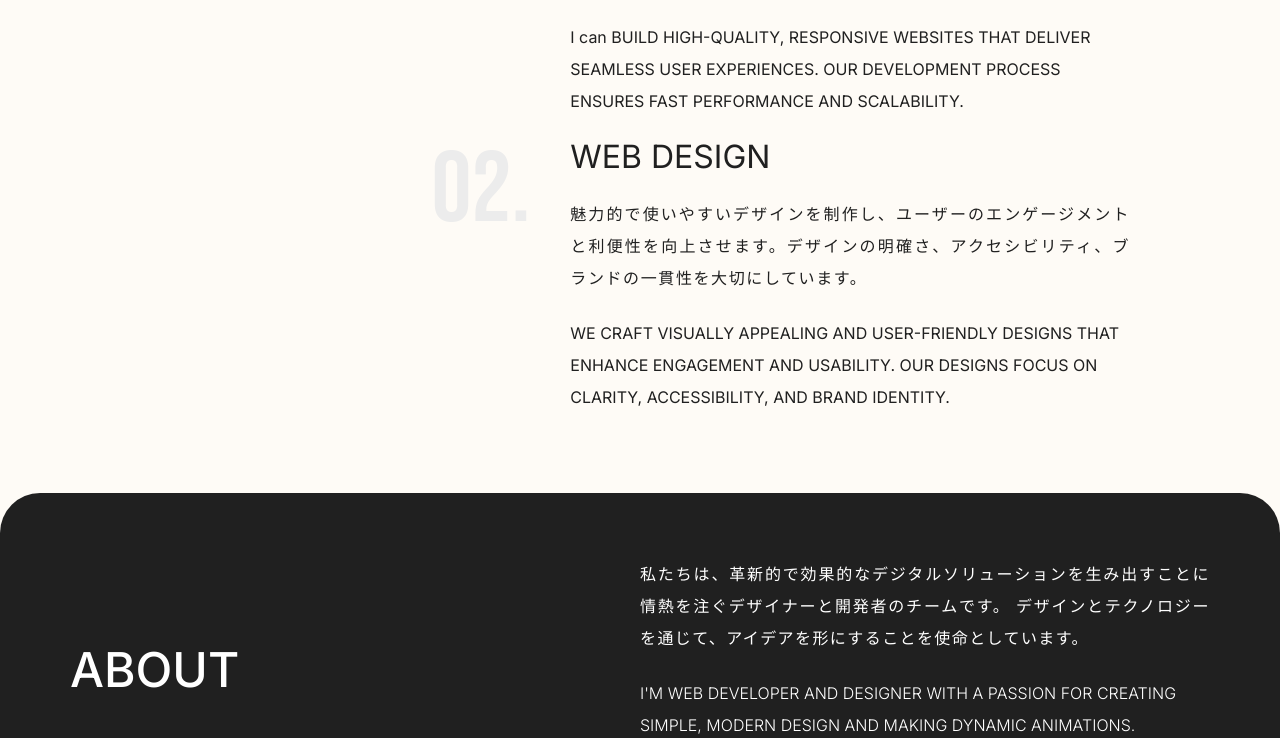
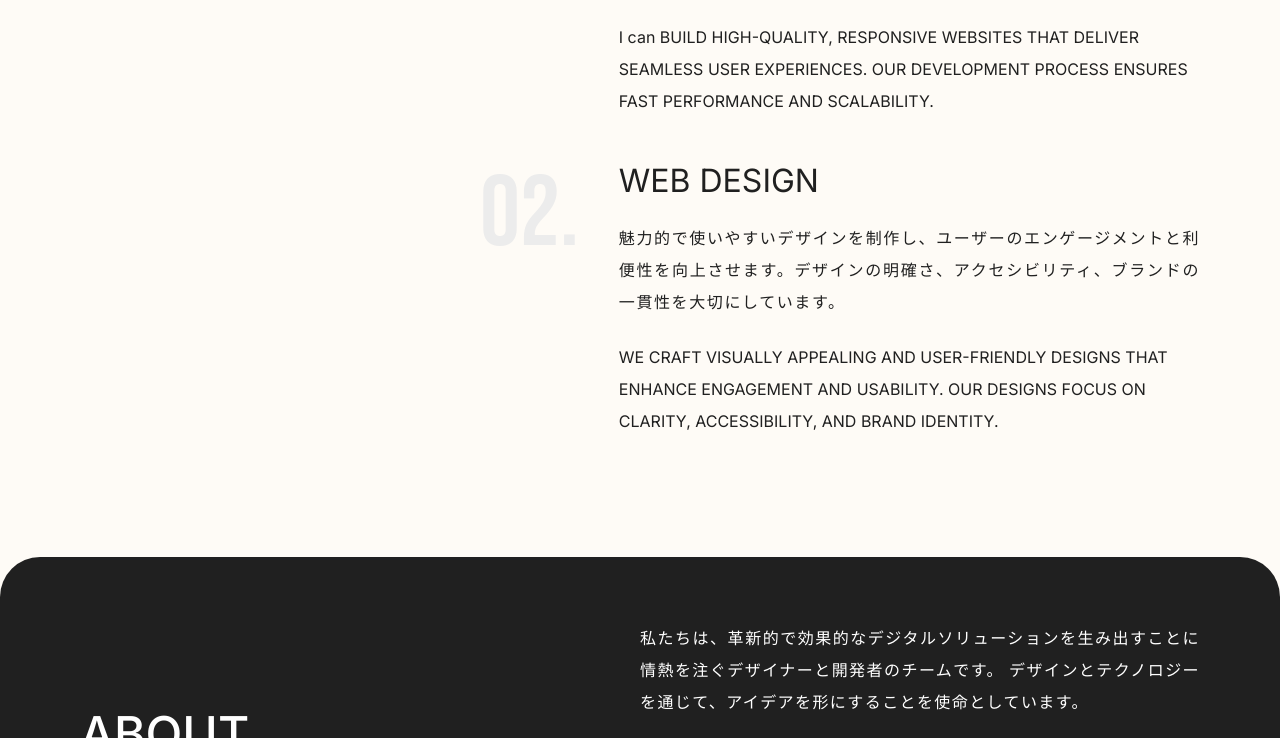
Before and after one commit to k-datacloud/kaiseidev, a plain HTML site: page index.html in a window 1280 px wide. Shown: the part 671-1409 px from the top of the page. Drawn offline with Linux system fonts and the light colour scheme.

Commit message:
code commits

```diff
--- a/index.html
+++ b/index.html
@@ -4,6 +4,7 @@
     <meta charset="UTF-8">
     <meta name="viewport" content="width=device-width, initial-scale=1.0">
     <title>KAISEIDEV</title>
+    <link rel="shortcut icon" href="favicon.ico" type="image/x-icon">
     <link rel="stylesheet" href="reset.css">
     <link rel="stylesheet" href="style.css">
     <link rel="preconnect" href="https://fonts.googleapis.com">
--- a/main.js
+++ b/main.js
@@ -80,6 +80,8 @@ const footerText = document.querySelector(".footer__text");
 const windowHeight = window.innerHeight;
 const footerTextHeight = footerText.clientHeight;
 const quarterHeight = footerTextHeight / 3;
+console.log(windowHeight);
+
 
 window.addEventListener("scroll", () => {
     const footerTextPosition = footerText.getBoundingClientRect().top;
--- a/style.scss
+++ b/style.scss
@@ -230,8 +230,7 @@ body {
     }
 
     @include respond-to("large") {
-        max-width: 1140px;
-        padding: 0;
+        max-width: 1280px;
         margin: 80px auto;
     }
 
@@ -312,15 +311,6 @@ body {
     padding: 0 20px;
     margin-bottom: 64px;
 
-    @include respond-to("medium") {
-        padding: 0 80px;
-    }
-
-    @include respond-to("large") {
-        max-width: 1140px;
-        margin: 0 auto 80px auto;
-    }
-
     &__title {
         @include Inter(500, 28px);
         margin-bottom: 24px;
@@ -353,6 +343,17 @@ body {
 }
 
 .service {
+    max-width: 1280px;
+
+    @include respond-to("medium") {
+        padding: 0 80px;
+    }
+
+    @include respond-to("large") {
+        display: flex;
+        justify-content: space-between;
+        margin: 0 auto 120px;
+    }
 
     &__number {
             font-family: "Bebas Neue", serif;
@@ -369,11 +370,12 @@ body {
     .flex-wrapper-pc {
 
         &:first-child {
-            margin-bottom: 24px;
+            margin-bottom: 48px;
         }
 
 
         @include respond-to("large") {
+            max-width: 720px;
             display: flex;
             gap: 40px;
         }
@@ -415,14 +417,10 @@ body {
             }
         }
     }
-
-    @include respond-to("large") {
-        display: flex;
-        gap: 80px;
-    }
 }
 
 .about {
+    width: 100%;
     background-color: #202020;
     padding: 56px 20px;
     border-radius: 40px;
@@ -433,16 +431,13 @@ body {
     }
 
     @include respond-to("large") {
-        width: 100%;
-        max-width: none;
         margin-bottom: 120px;
-        padding: 64px 0px;
     }
 
     .flex-wrapper-pc {
 
         @include respond-to("large") {
-            max-width: 1140px;
+            max-width: 1280px;
             margin: 0 auto;
             display: flex;
             align-items: center;
@@ -519,17 +514,22 @@ body {
 
     @include respond-to("medium") {
         padding: 0 80px;
-    }
-
-    @include respond-to("large") {
-        padding: 0;
+        margin: 0 auto 120px;
+        max-width: 1280px;
     }
 
     .flex-container {
         display: flex;
         justify-content: space-between;
         align-items: center;
-        padding: 0 20px;
+
+        @include respond-to("large") {
+            max-width: 1280px;
+            margin: 0 auto;
+            display: flex;
+            align-items: center;
+            justify-content: space-between;
+        }
     }
 
     &__title {
@@ -566,7 +566,7 @@ body {
         padding: 0 20px;
 
         @include respond-to("large") {
-            max-width: 1140px;
+            max-width: 1220px;
             margin: 0 auto;
             padding: 0;
         }
@@ -700,7 +700,13 @@ body {
     background-color: #202020;
     border-top-left-radius: 20px;
     border-top-right-radius: 20px;
+    padding-bottom: 40px;
     overflow: hidden;
+
+    @include respond-to("large") {
+        height: 100vh;
+        padding-bottom: 0;
+    }
 
     .footer-menu {
         width: 100%;
@@ -715,9 +721,8 @@ body {
         }
 
         @include respond-to("large") {
-            max-width: 1140px;
+            max-width: 1280px;
             margin: 0 auto;
-            padding: 96px 0;
             gap: 32px;
         }
 
```
Also changed, not shown: style.css, 1 other file.
